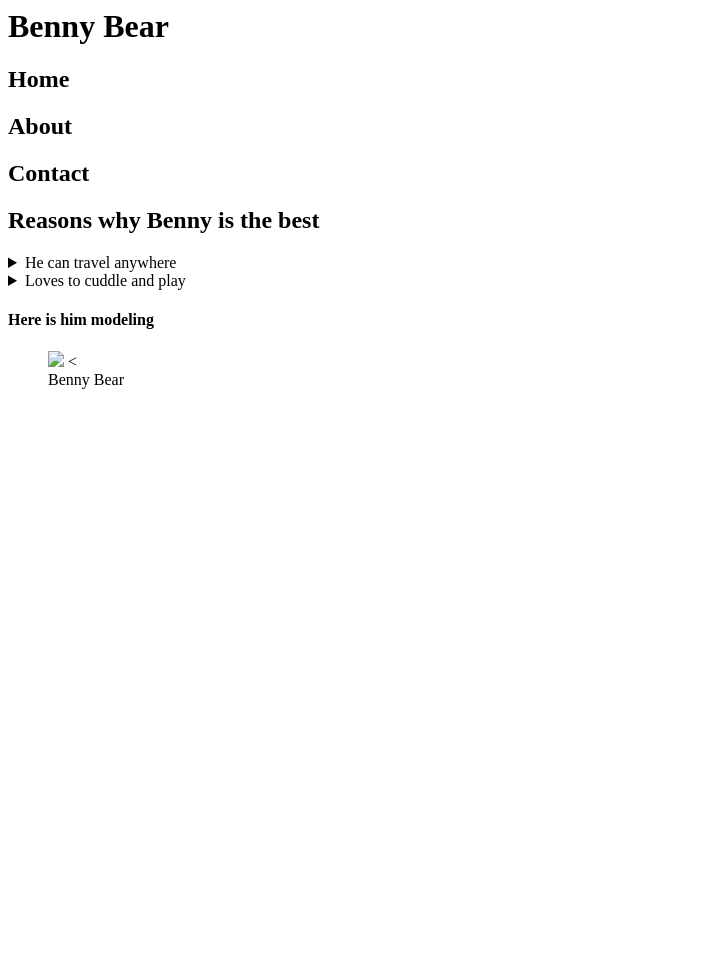
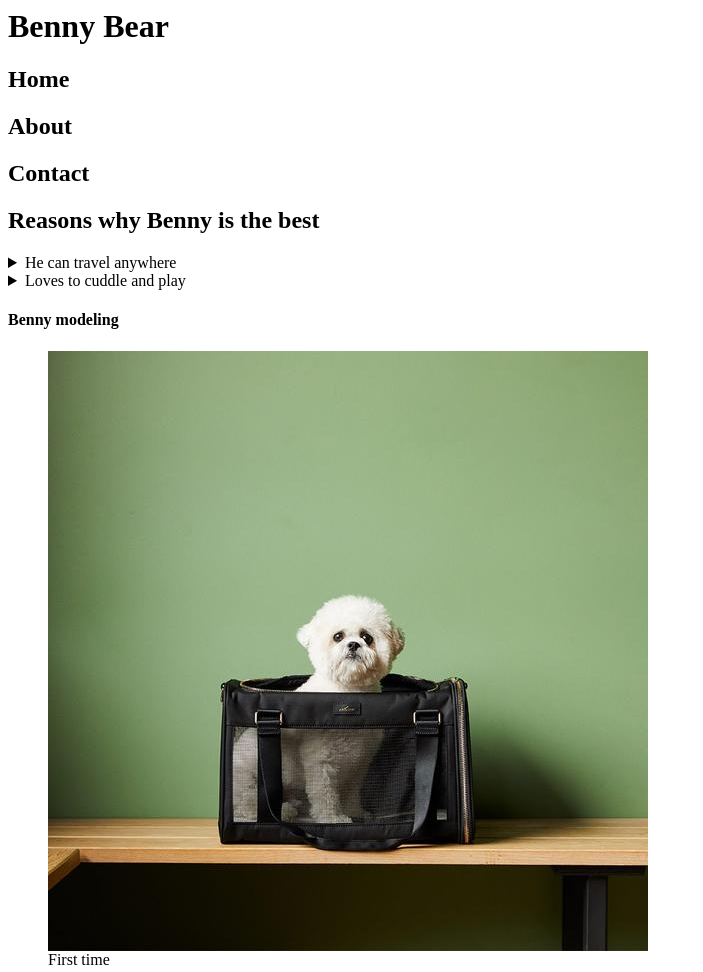
Before and after one commit to aschemily/html5Semantic, a plain HTML site: page index.html in a window 1280 px wide. Shown: the whole page, without its empty margins (0-703 px from the left). Before the commit the page ends 800 px from the top, so only its background shows below. Drawn offline with Linux system fonts and the light colour scheme.

Commit message:
benny photo

```diff
--- a/index.html
+++ b/index.html
@@ -36,10 +36,10 @@
                        </details>
 
                      <aside>
-                       <h4>Here is him modeling</h4>
+                       <h4>Benny modeling</h4>
                        <figure>
-                         <img src="benny.jpg" />
-                         <<figcaption>Benny Bear</figcaption>
+                         <img src="benny.jpg" >
+                         <figcaption> First time</figcaption>
                          </figure>
                        </aside>
                  </article>
```
Also changed, not shown: benny.jpg (added).
